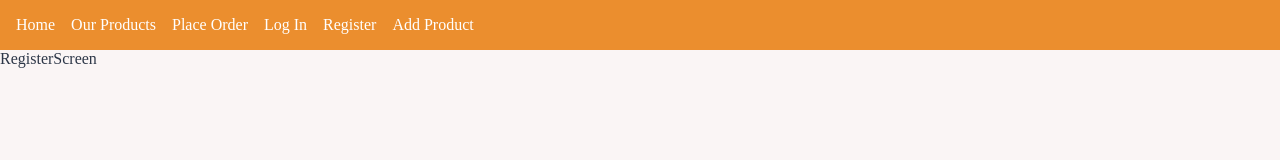
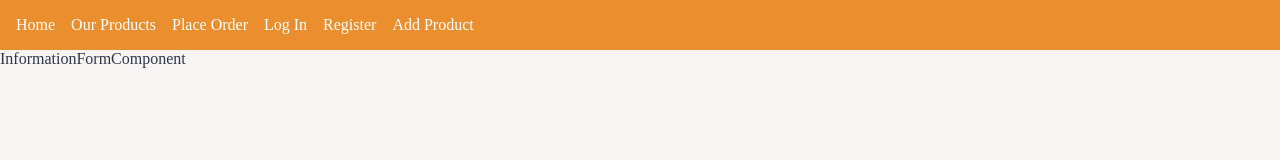
Before and after one commit to nunezjorgepy/Lena-Bakery, a React (Vite) app: page /register in a window 1280 px wide. Shown: the top 160 px of the page. Built offline with nearby package versions, Linux system fonts and the light colour scheme.

Commit message:
Crea el archivo del componente de formulario, lo agrega en la página de registro y crea algunas variables de medidas

```diff
--- a/src/Screens/RegisterScreen/RegisterScreen.jsx
+++ b/src/Screens/RegisterScreen/RegisterScreen.jsx
@@ -1,11 +1,16 @@
 import './RegisterScreen.css'
+
+// Components
 import HeaderComponent from '../../components/layout/HeaderComponent/HeaderComponent'
+import InformationFormComponent from '../../components/ui/InformationFormComponent/InformationFormComponent'
 
 function RegisterScreen() {
   return (
     <>
       <HeaderComponent />
-      <div>RegisterScreen</div>
+      <main>
+        <InformationFormComponent />
+      </main>
     </>
   )
 }
--- /dev/null
+++ b/src/components/ui/InformationFormComponent/InformationFormComponent.jsx
@@ -0,0 +1,9 @@
+import './InformationFormComponent.css'
+
+function InformationFormComponent() {
+    return (
+        <div>InformationFormComponent</div>
+    )
+}
+
+export default InformationFormComponent
--- a/src/variables.css
+++ b/src/variables.css
@@ -13,4 +13,9 @@ Además, intentar usar OKLCH para facilitar los cambios de colores
     --accent-color: rgb(255, 255, 255);
     --text-color: #2d3748;
     --bg-color: #faf5f5;
+
+    /* Measures */
+    --max-width: 1200px;
+    --header-height: 60px;
+    --footer-height: 60px;
 }
```
Also changed, not shown: src/components/ui/InformationFormComponent/InformationFormComponent.css (added).
